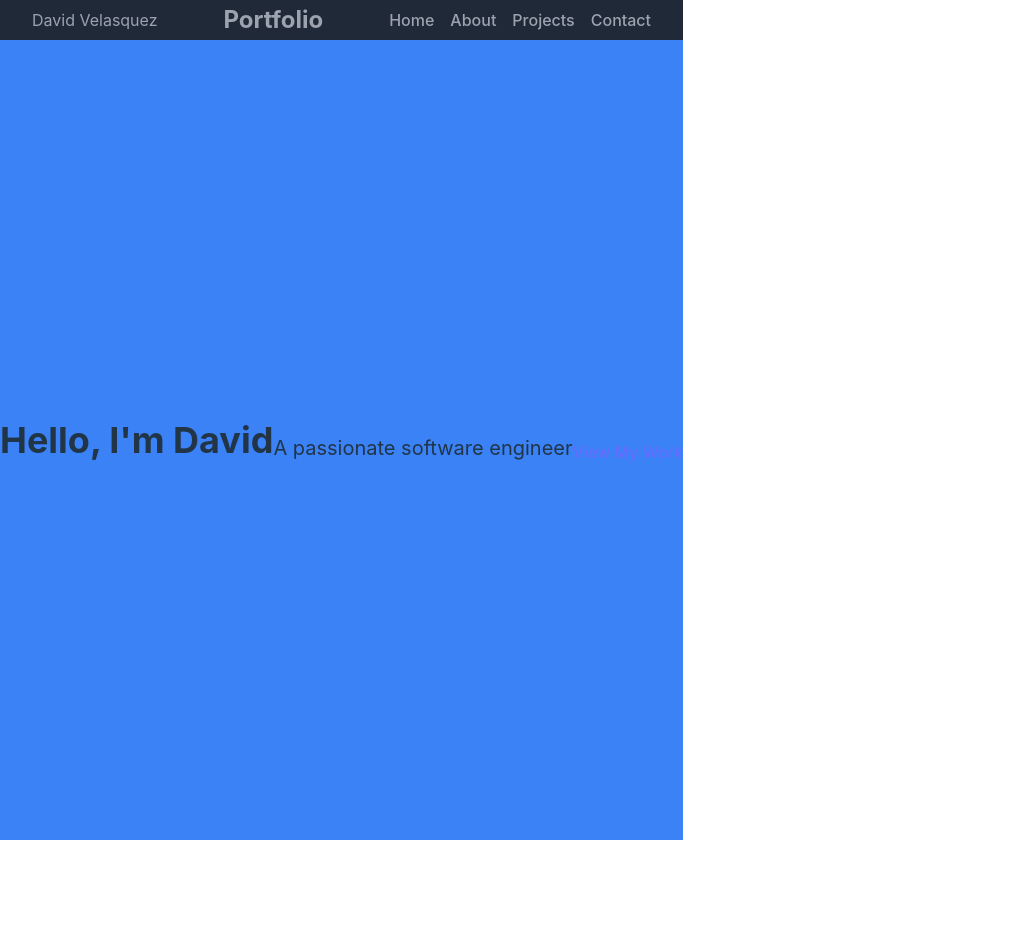
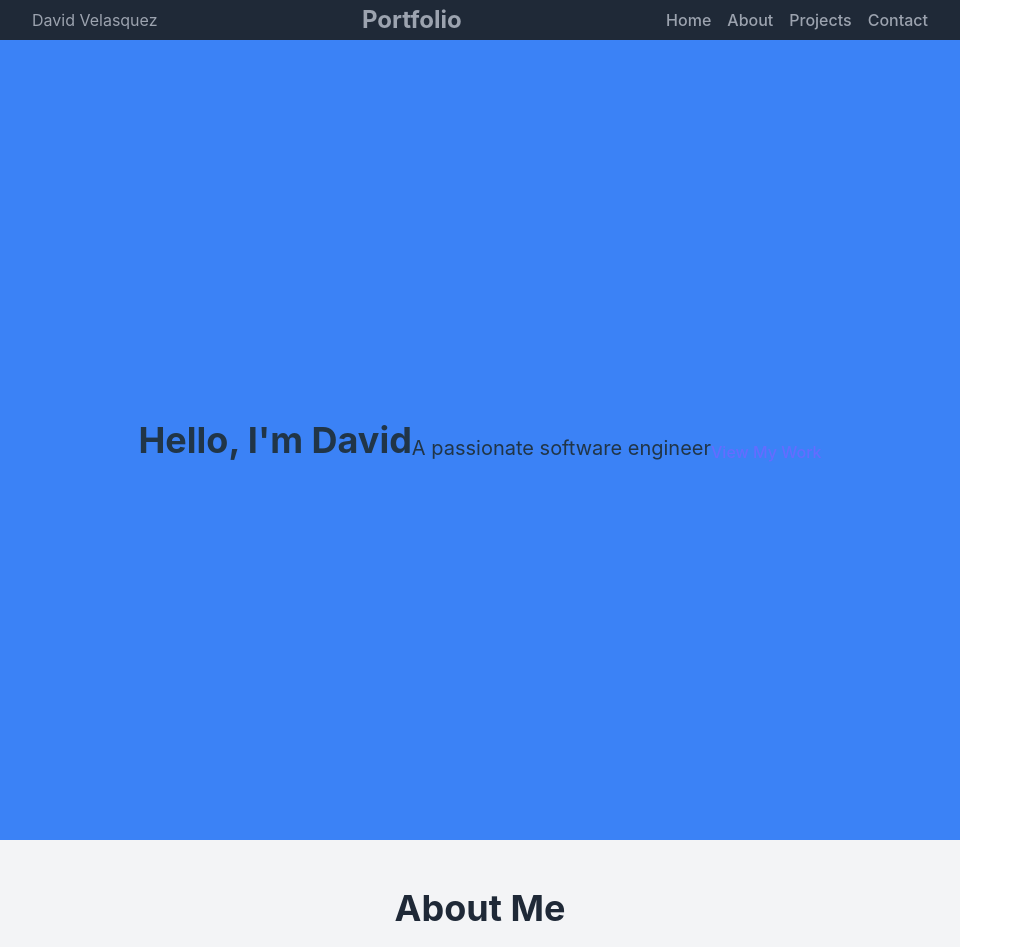
Before and after one commit to davidxv15/Portfolio-2, a React (Vite) app: page / in a window 1280 px wide. Shown: the top 947 px of the page, without its empty margins (0-1023 px from the left). Before the commit the page ends 840 px from the top, so only its background shows below. Built offline with nearby package versions, Linux system fonts and the light colour scheme.

Commit message:
App: add AboutMe

```diff
--- a/src/App.tsx
+++ b/src/App.tsx
@@ -1,4 +1,5 @@
 import * as React from 'react';
+import AboutMe from './components/AboutMe';
 import HeroSection from './components/HeroSection';
 import Navbar from './components/Navbar';
 
@@ -7,6 +8,7 @@ const App: React.FC = () => {
     <div>
       <Navbar />
       <HeroSection />
+      <AboutMe />
     </div>
   );
 };
```
